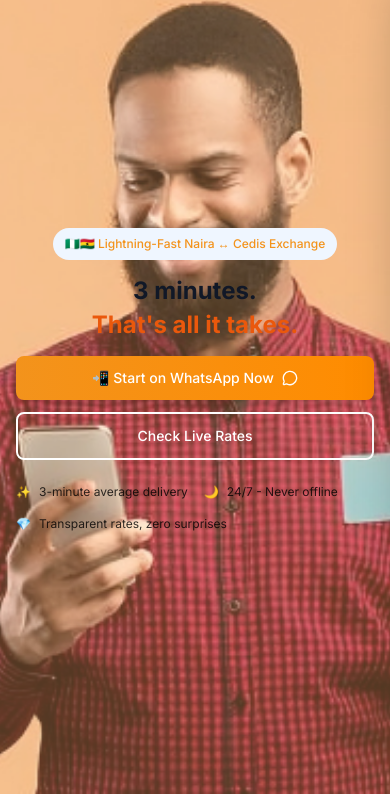
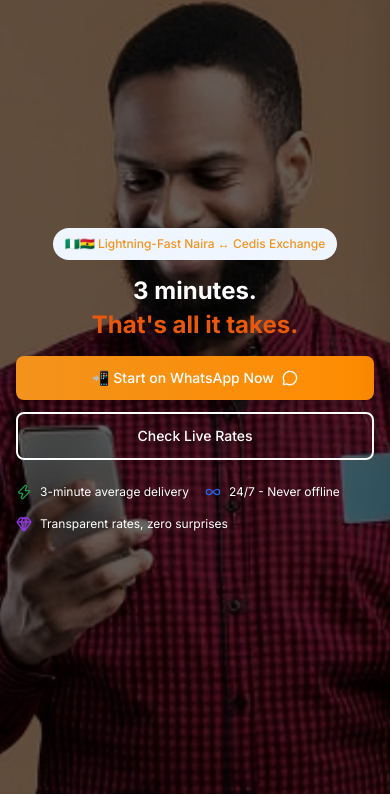
Before and after one commit to tctc-lim/gims, a plain HTML site: page services/currency-exchange.html in a window 390 px wide. Shown: the part 50-846 px from the top of the page. Drawn offline with nearby package versions, Linux system fonts and the light colour scheme.

Commit message:
added opacity

```diff
--- a/services/currency-exchange.html
+++ b/services/currency-exchange.html
@@ -233,7 +233,7 @@
 
     <!-- Hero Section -->
     <section class="pt-16 sm:pt-20 pb-12 sm:pb-20 relative bg-banner min-h-screen flex items-center">
-        <div class="absolute left-0 top-0 bg-orange-300/30 w-full h-full"></div>
+        <div class="absolute left-0 top-0 bg-black/60 lg:bg-orange-300/30 w-full h-full"></div>
         <div class="container mx-auto container-mobile">
             <div class="flex flex-col lg:flex-row items-center gap-8 lg:gap-12 relative">
                 <!-- Hero Content -->
@@ -244,7 +244,7 @@
                     </div>
 
                     <h1
-                        class="text-2xl sm:text-4xl lg:text-5xl xl:text-6xl font-bold text-gray-900 leading-tight mb-4 sm:mb-6">
+                        class="text-2xl sm:text-4xl lg:text-5xl xl:text-6xl font-bold text-white lg:text-gray-900 leading-tight mb-4 sm:mb-6">
                         3 minutes.
                         <span class="block text-orange-600 mt-1 sm:mt-2">
                             That's all it takes.
@@ -272,16 +272,17 @@
                     <!-- Trust Indicators -->
                     <div class="flex flex-wrap items-center gap-4 sm:gap-6 text-xs sm:text-sm text-gray-600">
                         <div class="flex items-center gap-2">
-                            <span class="text-blue-500">✨</span>
-                            <span class="text-black/80">3-minute average delivery</span>
+                            <span class="text-green-600"><i data-lucide="zap" class="w-4 h-4 sm:w-5 sm:h-5"></i></span>
+                            <span class="lg:text-black/80 text-white">3-minute average delivery</span>
                         </div>
                         <div class="flex items-center gap-2">
-                            <span class="text-blue-500">🌙</span>
-                            <span class="text-black/80">24/7 - Never offline</span>
+                            <span class="text-blue-600"><i data-lucide="infinity"
+                                    class="w-4 h-4 sm:w-5 sm:h-5"></i></span>
+                            <span class="lg:text-black/80 text-white">24/7 - Never offline</span>
                         </div>
                         <div class="flex items-center gap-2">
-                            <span class="text-purple-500">💎</span>
-                            <span class="text-black/80">Transparent rates, zero surprises</span>
+                            <span class="text-purple-600"><i data-lucide="gem" class="w-4 h-4 sm:w-5 sm:h-5"></i></span>
+                            <span class="lg:text-black/80 text-white">Transparent rates, zero surprises</span>
                         </div>
                     </div>
                 </div>
```
Also changed, not shown: index.html (+11 -9 lines), services/flight-booking.html (+9 -2 lines), services/target-savings.html (+1 -1 lines).
